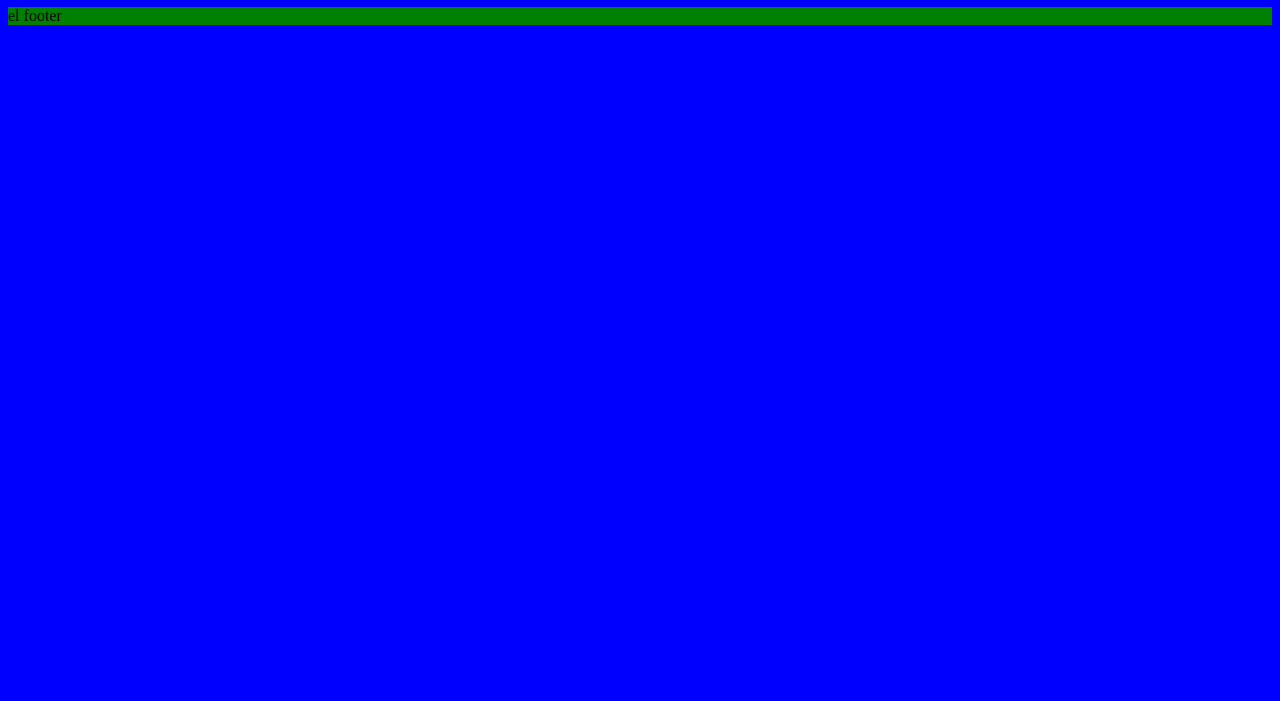
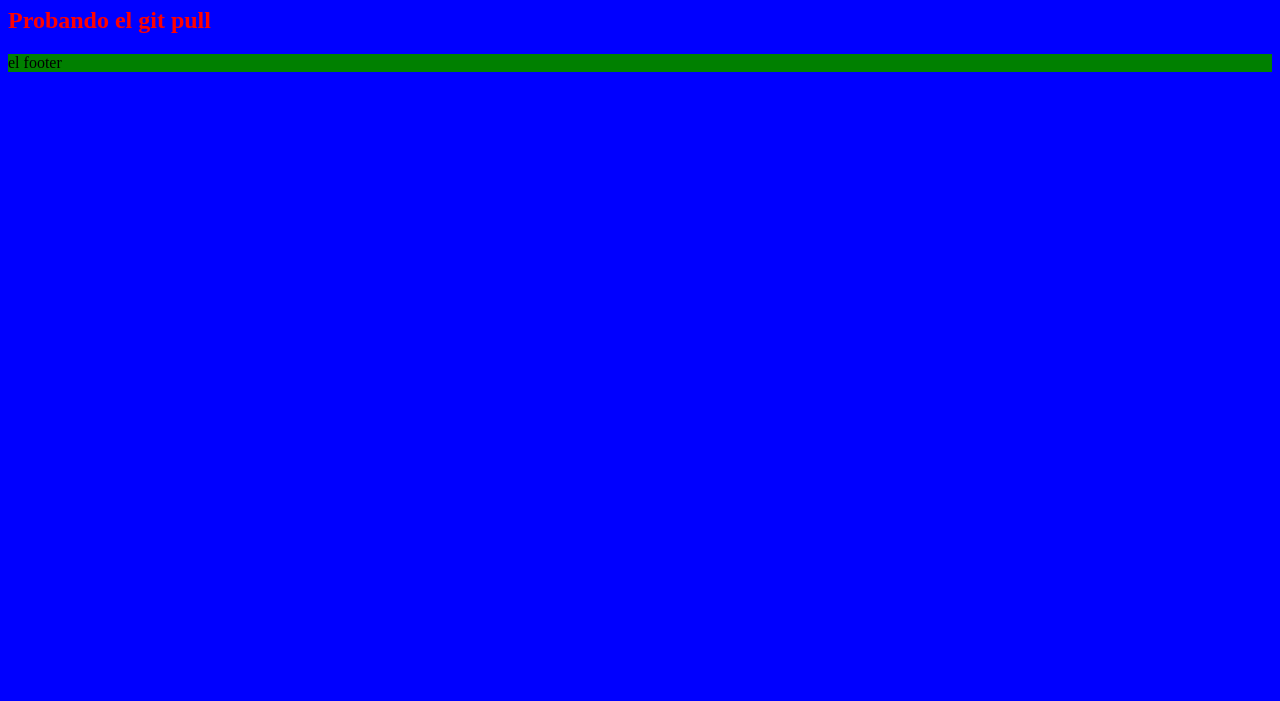
Before and after one commit to Mauxis174/CursoGit, a plain HTML site: page index.html in a window 1280 px wide. Shown: the part 99-800 px from the top of the page. Drawn offline with Linux system fonts and the light colour scheme.

Commit message:
Add header for testing git pull

```diff
--- a/index.html
+++ b/index.html
@@ -9,6 +9,7 @@
 <body>
     <main>haciendo un Main</main>
     <h1>Proyecto Empresarial</h1>
+    <h2>Probando el git pull</h2>
     <footer>el footer</footer>
 </body>
 </html>
```
